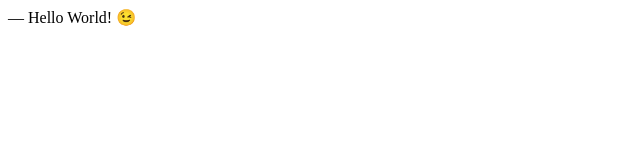
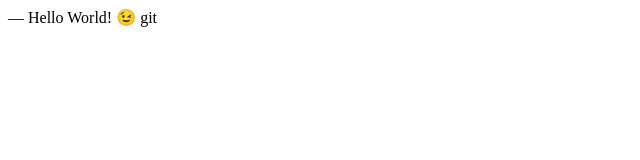
Before and after one commit to TarasCoder/homepage, a plain HTML site: page index.html in a window 1280 px wide. Shown: the full height of the page, 0-640 px from the left. Drawn offline with Linux system fonts and the light colour scheme.

Commit message:
adding to main

```diff
--- a/index.html
+++ b/index.html
@@ -6,5 +6,5 @@
   </head>
   <body>
     ― Hello World! &#x1F609;
-  </body>
+git   </body>
 </html>
```
